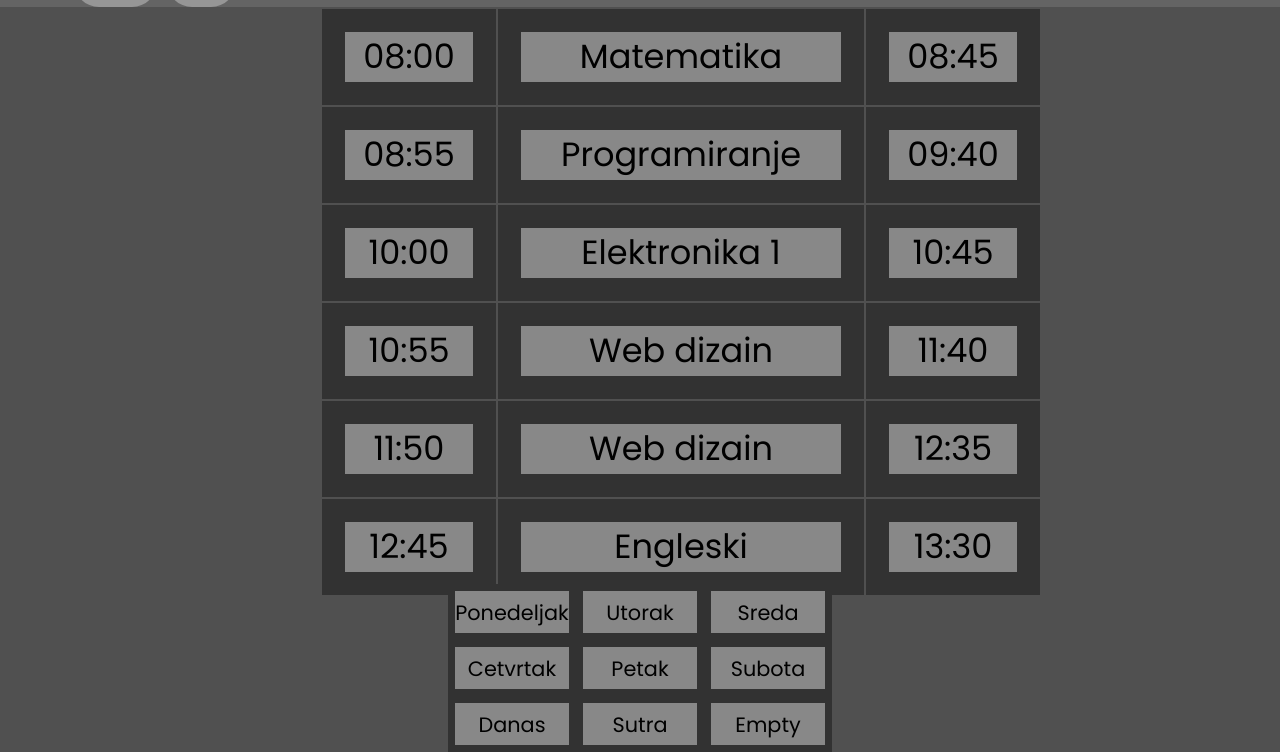
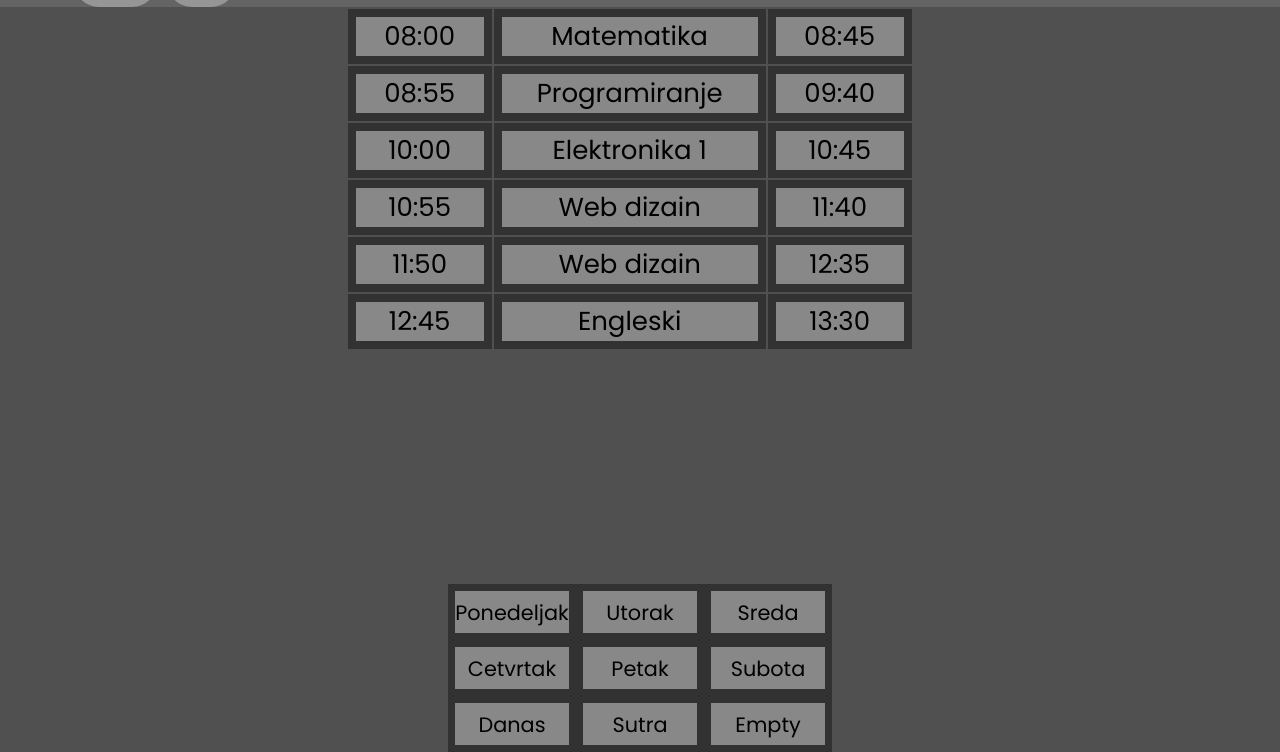
Before and after one commit to MyGamesM/webpage, a plain HTML site: page pages/raspored.html in a window 1280 px wide. Shown: the part 48-800 px from the top of the page. Drawn offline with Linux system fonts and the light colour scheme.

Commit message:
fixed raspored desktop

```diff
--- a/pages/raspored.html
+++ b/pages/raspored.html
@@ -8,6 +8,10 @@
 	<link rel="stylesheet" href="../styles/nav.css">
 	<script defer src="../scripts/raspored.js"></script>
 	<title>Document</title>
+	<link rel="apple-touch-icon" sizes="180x180" href="../favicon/apple-touch-icon.png">
+    <link rel="icon" type="image/png" sizes="32x32" href="../favicon/favicon-32x32.png">
+    <link rel="icon" type="image/png" sizes="16x16" href="../favicon/favicon-16x16.png">
+    <link rel="manifest" href="../favicon/site.webmanifest">
 </head>
 <body>
 	<div class="main">
--- a/styles/raspored.css
+++ b/styles/raspored.css
@@ -58,11 +58,12 @@ td:nth-child(2) {
 
 @media screen and (min-width: 430px) {
 	.table {
-		margin-left: 25vw;
+		margin-left: 27vw;
 	}
 
 	td {
-		font-size: calc((4vw + 2vh) / 2);
+		font-size: calc((2.5vw + 2.5vh) / 2);
+		border: var(--btn-border-color) solid 0.7vw;
 	}
 
 	td:nth-child(odd) {
@@ -70,7 +71,7 @@ td:nth-child(2) {
 	}
 
 	td:nth-child(2) {
-		width: 25vw;
+		width: 20vw;
 	}
 
 	.buttons {
```
